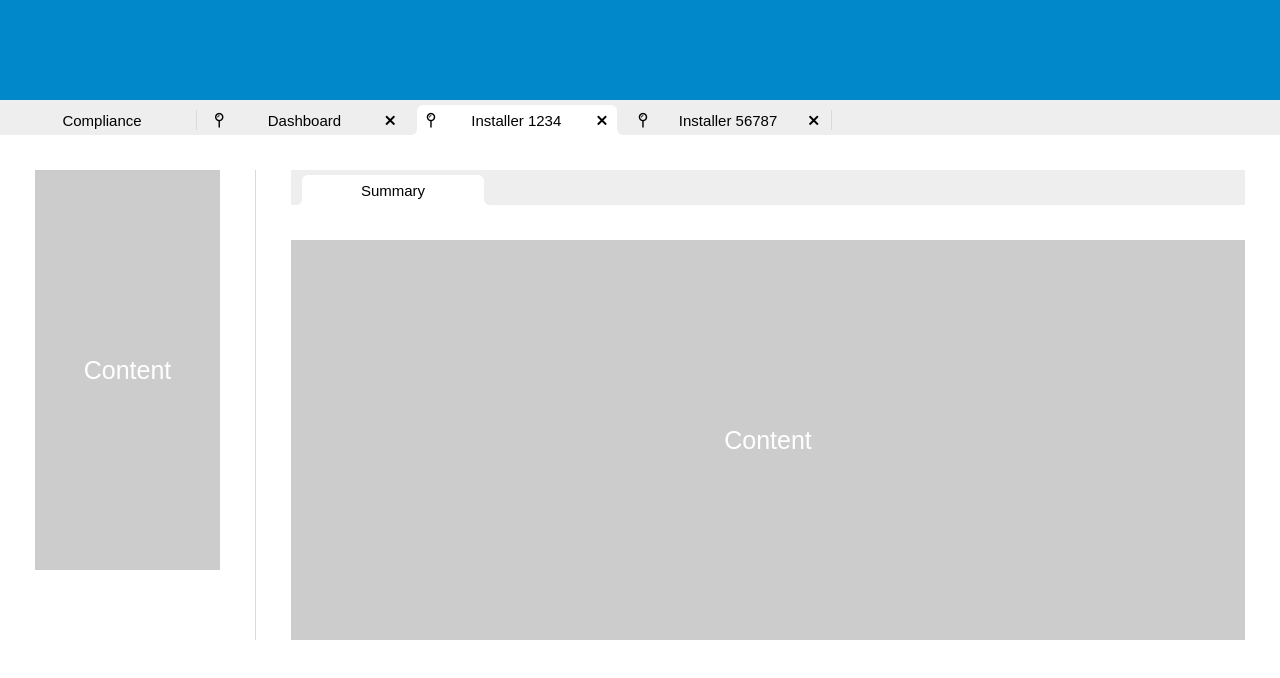
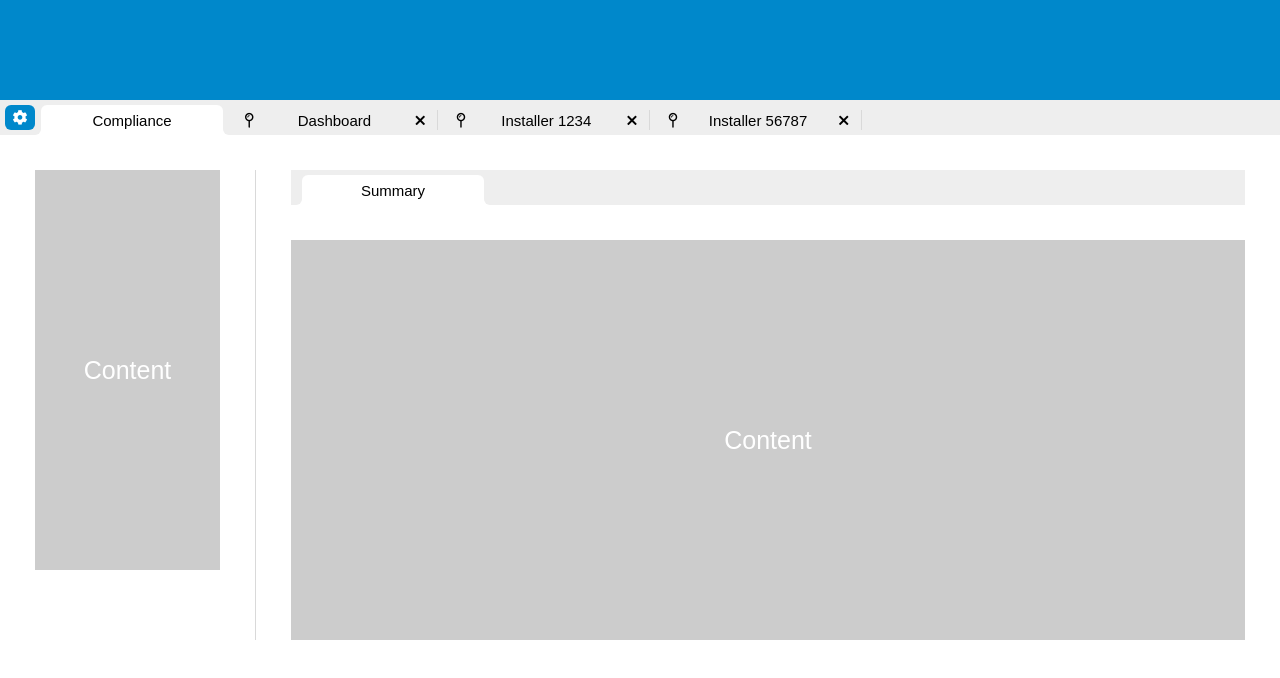
Before and after one commit to idotheinternet/responsive-tabs, an Angular app: page / in a window 1280 px wide. Shown: the top 678 px of the page. Built offline with nearby package versions, Linux system fonts and the light colour scheme.

Commit message:
as;dlfkjaf

```diff
--- a/package.json
+++ b/package.json
@@ -3,7 +3,7 @@
   "version": "0.0.0",
   "scripts": {
     "ng": "ng",
-    "start": "node server.js",
+    "start": "node server",
     "build": "ng build",
     "test": "ng test",
     "lint": "ng lint",
--- a/src/app/tabs/tabs.component.css
+++ b/src/app/tabs/tabs.component.css
@@ -1,12 +1,29 @@
 .tabs {
     display: inline-flex;
-    align-items: center;
     position: relative;
     width: 100%;
     height: 35px;
     background-color: #eee;
     padding: 5px 5px 0px 5px;
     margin-bottom: 35px;
+    overflow-x: hidden;
+}
+.tabs-manager {
+    display: flex;
+    justify-content: center;
+    align-items: center;
+    width: 30px;
+    height: 25px;
+    border-radius: 6px;
+    background-color: #0088cb;
+    font-size: 15px;
+    color: #fff;
+    cursor: pointer;
+}
+.tabs-container {
+    display: inline-flex;
+    position: relative;
+    width: calc(100% - 41px);
 }
 .tab {
     position: relative;
@@ -69,3 +86,6 @@
     padding: 5px 0px;
     cursor: pointer;
 }
+.far {
+    cursor: pointer;
+}
--- a/src/app/tabs/tabs.component.html
+++ b/src/app/tabs/tabs.component.html
@@ -1,17 +1,22 @@
 <div class="tabs">
-  <div class="tab" *ngFor="let tab of tabs; let i = index;" [ngClass]="{'active': tab.active}" (click)="activateTab(i)">
+  <div class="tabs-manager" *ngIf="level === 1" (click)="appendTab()">
+    <i class="fas fa-cog"></i>
+  </div>
+  <div class="tabs-container">
+    <div class="tab" *ngFor="let tab of tabs; let i = index;" [ngClass]="{'active': i === idx}">
       <div class="tab-side">
         <div class="tab-side-inner l"></div>
       </div>
       <div class="tab-inner">
         <i class="far fa-map-pin" *ngIf="level === 1 && tab.isDynamic"></i>
-      <div class="tab-label">{{ tab.label }}</div>
-      <i class="far fa-times" *ngIf="tab.isDynamic"></i>
+        <div class="tab-label" (click)="activateTab(i)">{{ tab.label }}</div>
+        <i class="far fa-times" *ngIf="tab.isDynamic" (click)="removeTab(i)"></i>
       </div>
       <div class="tab-side">
         <div class="tab-side-inner r">
-        <div class="tab-sep" *ngIf="tabs[i+1] ? !tabs[i+1].active : !tab.active"></div>
+          <div class="tab-sep" *ngIf="i+1 !== idx"></div>
         </div>
       </div>
     </div>
   </div>
+</div>
--- a/src/app/tabs/tabs.component.ts
+++ b/src/app/tabs/tabs.component.ts
@@ -10,10 +10,27 @@ export class TabsComponent {
   constructor(){}
 
   @Input() level: number;
-  @Input() tabs: [];
+  @Input() tabs: object[] = [];
+
+  idx: number = 0;
 
   activateTab(idx: number) {
-    console.log(this.tabs[idx]);
+    this.idx = idx;
+  }
+
+  removeTab(idx: number) {
+    if(idx === this.idx) this.idx = idx + (idx < this.tabs.length-1 ? 0 : -1);
+    this.tabs.splice(idx, 1);
+  }
+
+  appendTab() {
+    const entities: string[] = ['Installer ', 'Project ', 'Something '],
+    random: string = entities[Math.floor(Math.random() * entities.length)] + Math.random().toString().substring(2, 8);
+    this.tabs.push({
+      label: random,
+      isDynamic: true
+    });
+    this.idx = this.tabs.length-1;
   }
 
 }
```
Lines whose indentation alone changed are shown as unchanged.
